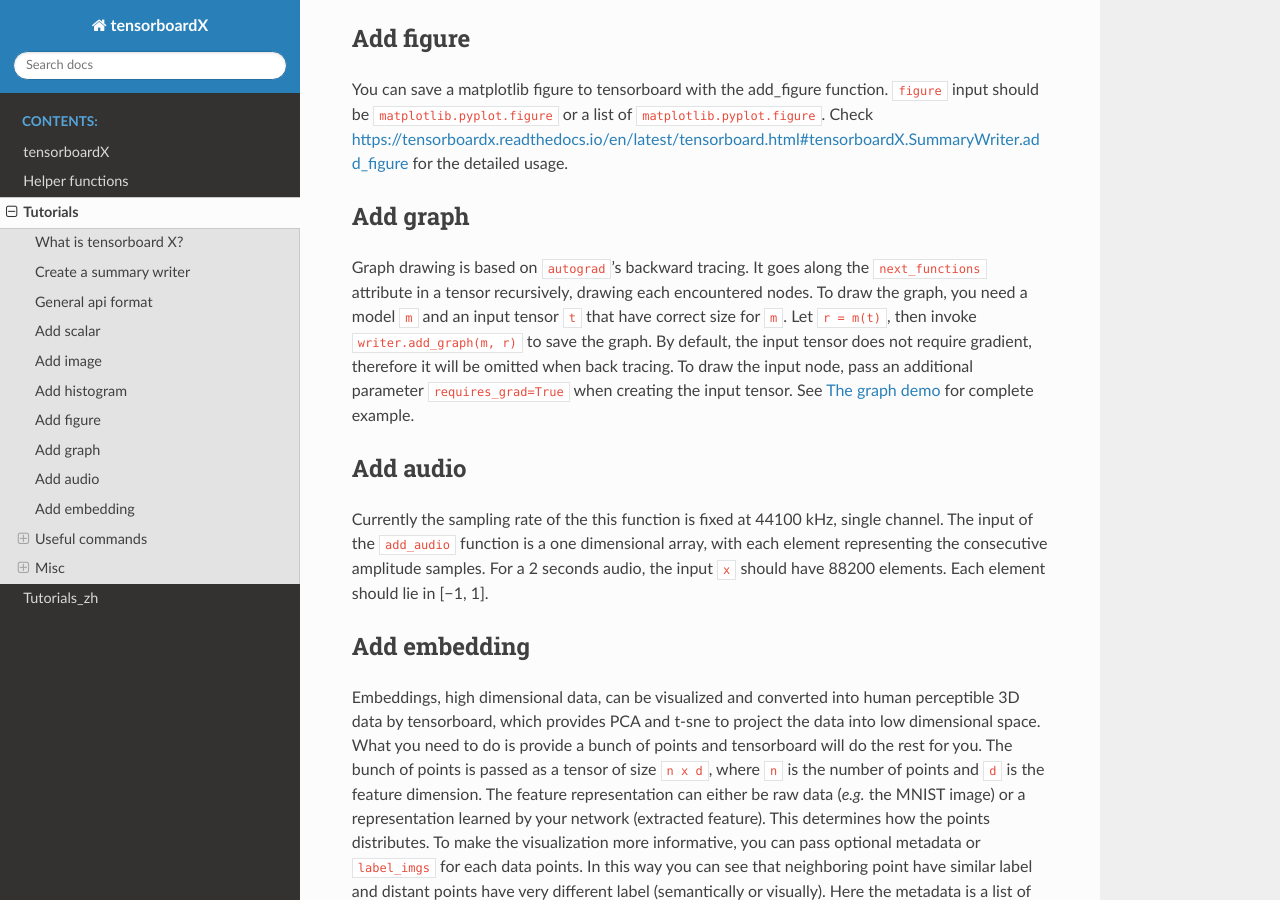
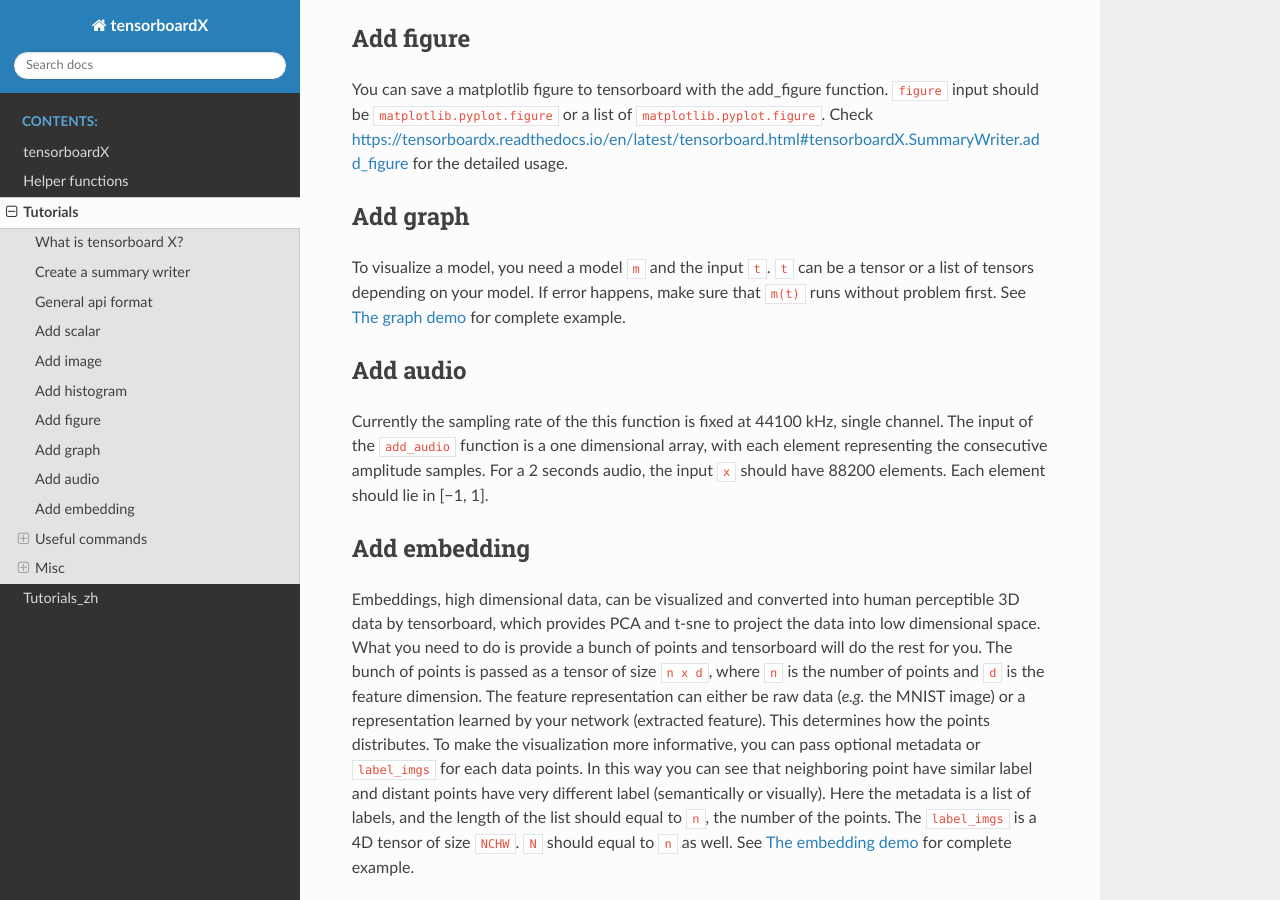
Before and after one commit to lanpa/tensorboardX, a Sphinx documentation site: the page built from docs/tutorial.rst, in a window 1280 px wide and 900 px high, scrolled down 1771 px. Built offline with Sphinx 7.4.7 and the Read the Docs theme 2.0.0, drawn with Linux system fonts in a browser that asks for light colours.

Commit message:
Fixes documentation for Add graph (#296)
* Fixes documentation for Add graph

* Update tutorial.rst

The implementation of graph visualization has been changed for a long time.

* Update tutorial.rst

```diff
--- a/docs/tutorial.rst
+++ b/docs/tutorial.rst
@@ -91,14 +91,8 @@
 
 Add graph
 ---------
-Graph drawing is based on ``autograd``'s backward tracing. It goes along the
-``next_functions`` attribute in a tensor recursively, drawing each encountered
-nodes. To draw the graph, you need a model ``m`` and an input tensor ``t``
-that have correct size for ``m``. Let ``r = m(t)``, then invoke
-``writer.add_graph(m, r)`` to save the graph. By default, the input tensor does not
-require gradient, therefore it will be omitted when back tracing. To draw the
-input node, pass an additional parameter ``requires_grad=True`` when creating the
-input tensor. See
+To visualize a model, you need a model ``m`` and the input ``t``. ``t`` can be a tensor or a list of tensors
+depending on your model. If error happens, make sure that ``m(t)`` runs without problem first. See
 `The graph demo <https://github.com/lanpa/tensorboardX/blob/master/examples/demo_graph.py>`_ for
 complete example.
 
```
